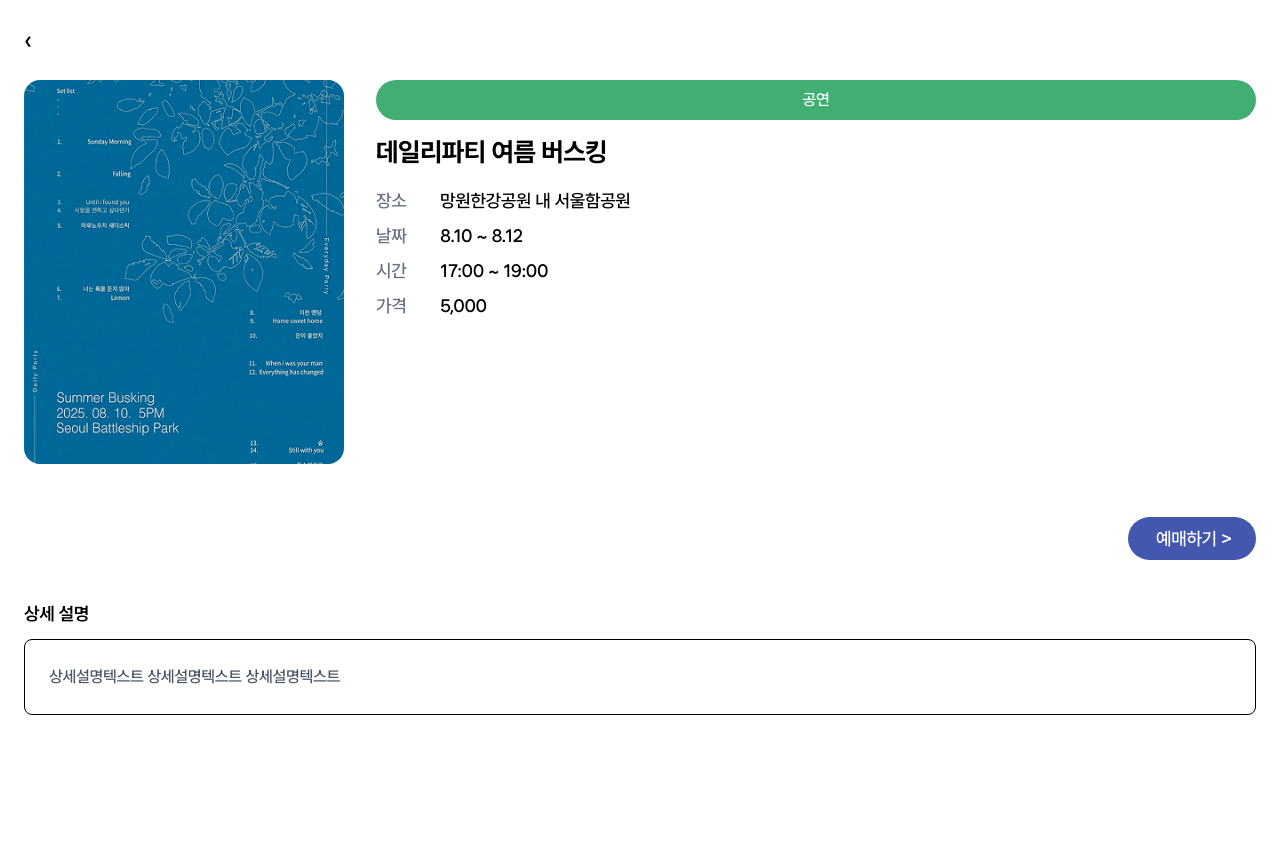
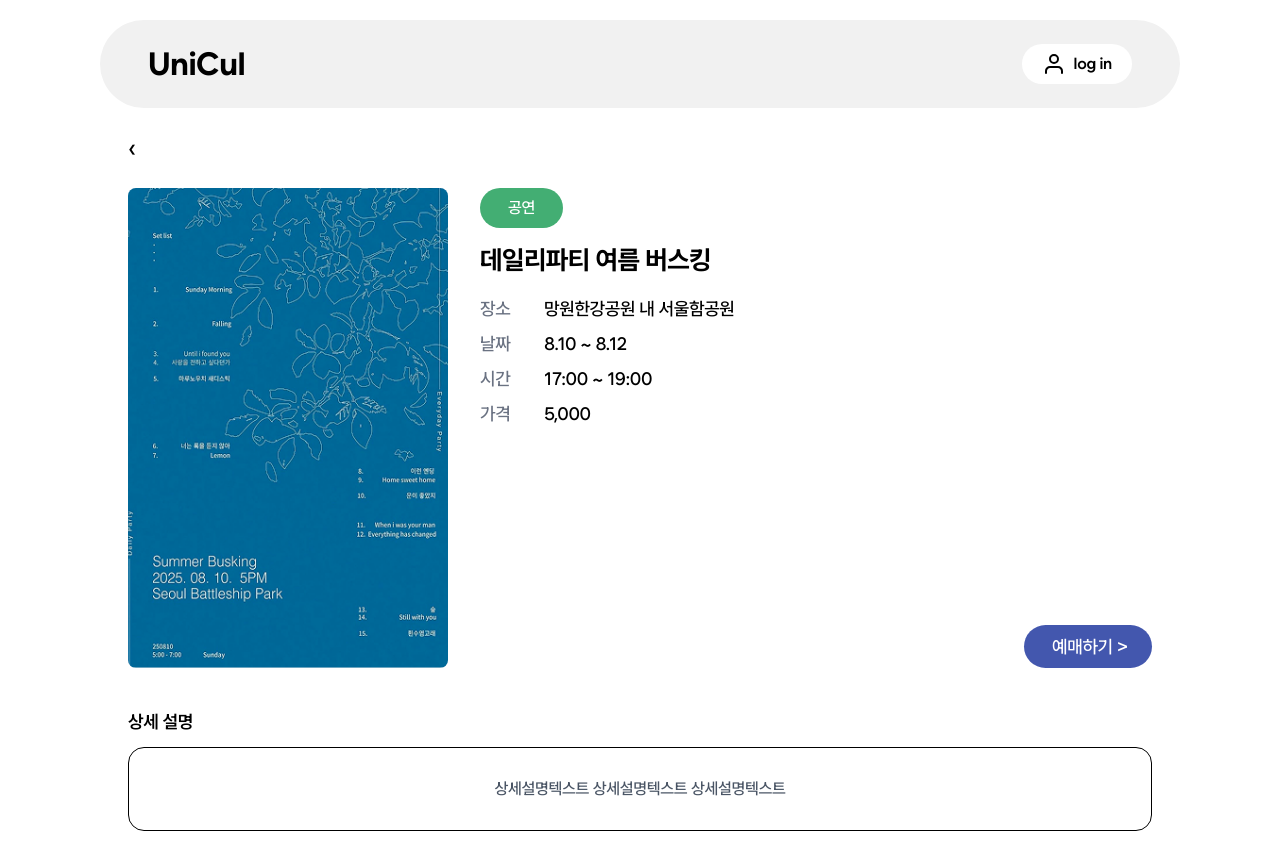
Before and after one commit to mutsa-hackathon-team2/frontend, a React (Vite) app: page /detail/1 in a window 1280 px wide. Before the commit the page ends 800 px from the top, so only its background shows below. Built offline with nearby package versions, Linux system fonts and the light colour scheme.

Commit message:
[Feat] Header, 이미지, 헤더 렌더링 수정

```diff
--- a/src/App.jsx
+++ b/src/App.jsx
@@ -1,5 +1,4 @@
 import { Route, Routes } from "react-router";
-import Header from "./components/Header.jsx";
 import Detail from "./pages/DetailPage.jsx";
 import Main from "./pages/MainPage.jsx";
 
--- a/src/pages/DetailPage.jsx
+++ b/src/pages/DetailPage.jsx
@@ -7,7 +7,7 @@ const categoryColorMap = {
   공연: "bg-[#43AE73] text-white",
   전시: "bg-[#23CBD3] text-white",
   행사: "bg-[#EB3D40] text-white",
-  디데이: "bg-[#4357AE] text-white"
+  디데이: "bg-[#4357AE] text-white",
 };
 
 function Detail() {
@@ -19,7 +19,9 @@ function Detail() {
   if (!event) {
     return (
       <>
+        <div className="flex w-full flex-col items-start px-25 pt-5">
         <Header />
+      </div>
         <main className="max-w-5xl mx-auto py-6">
           <p className="text-body1">행사 정보를 찾을 수 없어요.</p>
         </main>
@@ -32,14 +34,18 @@ function Detail() {
   };
 
   return (
-    <main className="p-6">
+    <>
+      <div className="flex w-full flex-col items-start px-25 pt-5">
+        <Header />
+      </div>
+      <main className="max-w-5xl mx-auto py-6">
         <button onClick={() => navigate("/")} className="mb-6 text-2xl" aria-label="뒤로가기">
           ‹
         </button>
 
         <div className="flex flex-col md:flex-row gap-8">
           {/* 이미지 */}
-        <div className="w-full md:w-80 h-96 bg-gray-200 rounded-16 overflow-hidden shrink-0">
+          <div className="w-full md:w-80 md:h-[480px] h-96 bg-gray-200 rounded-lg overflow-hidden shrink-0">
             {event.imageUrl && (
               <img src={event.imageUrl} alt={event.title} className="w-full h-full object-cover" />
             )}
@@ -48,7 +54,7 @@ function Detail() {
           {/* 상세 정보 */}
           <div className="flex-1 flex flex-col justify-between md:h-[480px]">
             <div>
-          <Chip className={`mb-3 ${categoryColorMap[event.category] ?? "bg-gray-200 text-gray-700"}`}>
+              <Chip className={`mb-3 w-fit ${categoryColorMap[event.category] ?? "bg-gray-200 text-gray-700"}`}>
                 {event.category}
               </Chip>
               <h1 className="text-title mb-4">{event.title}</h1>
@@ -81,16 +87,17 @@ function Detail() {
             </button>
           </div>
         </div>
+
         <div className="mt-10">
           <h2 className="text-subtitle1 mb-3">상세 설명</h2>
-          <div className="border rounded-lg p-6">
+          <div className="border rounded-2xl py-7 px-10 flex flex-col items-center justify-center gap-4">
             <p className="text-body2 text-gray-600 whitespace-pre-line leading-relaxed">
               {event.description}
             </p>
           </div>
         </div>
-
       </main>
+    </>
   );
 }
 
```
Lines whose indentation alone changed are shown as unchanged.
